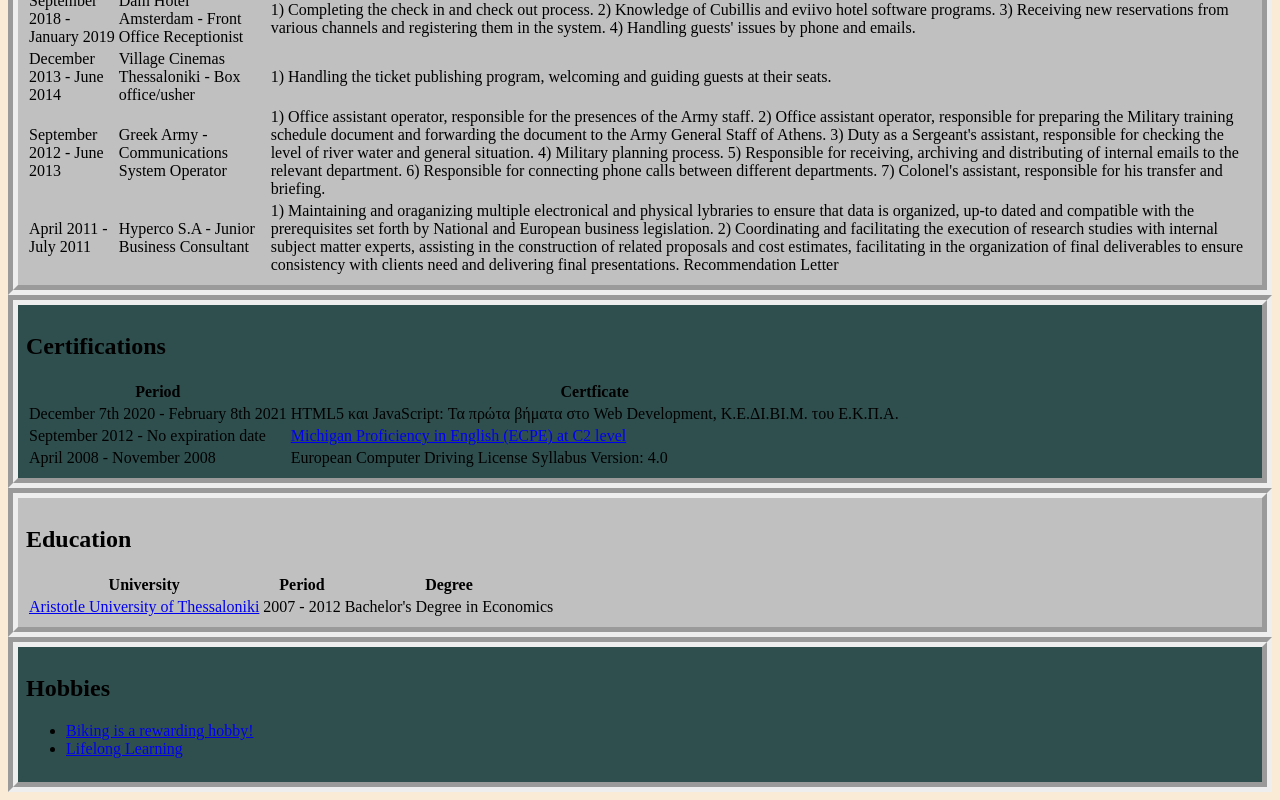
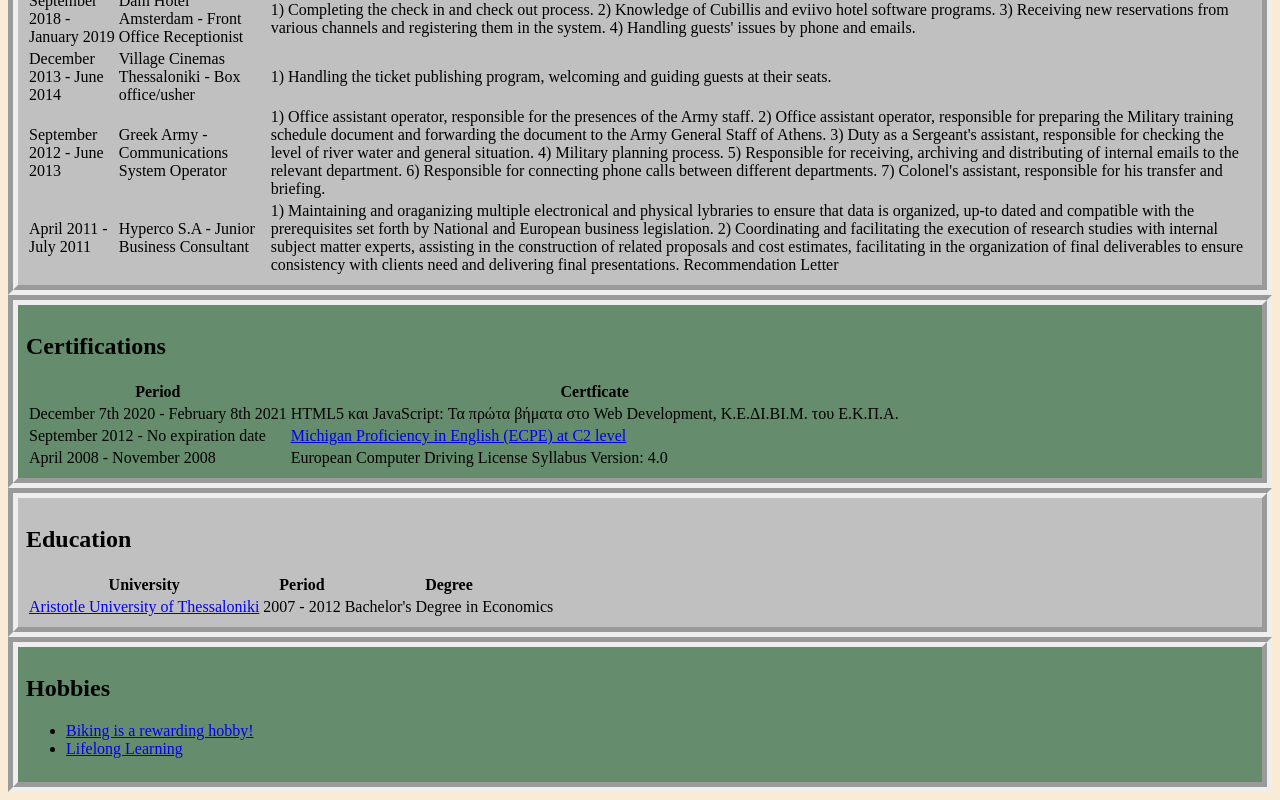
Before and after one commit to stefanos-tilsizoglou/overme, a plain HTML site: page index.html in a window 1280 px wide. Shown: the part 861-1661 px from the top of the page. Drawn offline with Linux system fonts and the light colour scheme.

Commit message:
Update index.html

```diff
--- a/index.html
+++ b/index.html
@@ -9,12 +9,12 @@
                 background-color: antiquewhite;
             }
             #main-body4 {
-                background-color: darkslategrey;
+                background-color: RGB(101,141,109);
                 padding: 8px;
                 border: 10px groove;
             }
             #personal {
-                background-color: darkslategrey;
+                background-color: RGB(101,141,109);
                 padding: 8px;
                 border: 10px groove;
             }
@@ -24,7 +24,7 @@
                 border: 10px groove;
             }
             #main-body2 {
-                background-color: darkslategrey;
+                background-color: RGB(101,141,109);
                 padding: 8px;
                 border: 10px groove;
             }
```
